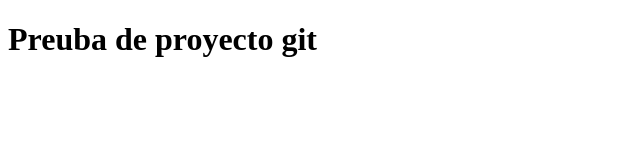
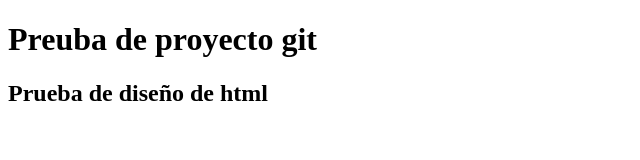
Before and after one commit to vcorrea3x2/Prueba, a plain HTML site: page Index.html in a window 1280 px wide. Shown: the whole page, without its empty margins (0-640 px from the left). Drawn offline with Linux system fonts and the light colour scheme.

Commit message:
Se guarda modificacion de codigo en version estable

```diff
--- a/Index.html
+++ b/Index.html
@@ -5,5 +5,6 @@
 </head>
 <body>
 	<h1>Preuba de proyecto git</h1>
+	<h2>Prueba de diseño de html</h2>
 </body>
 </html>
```
